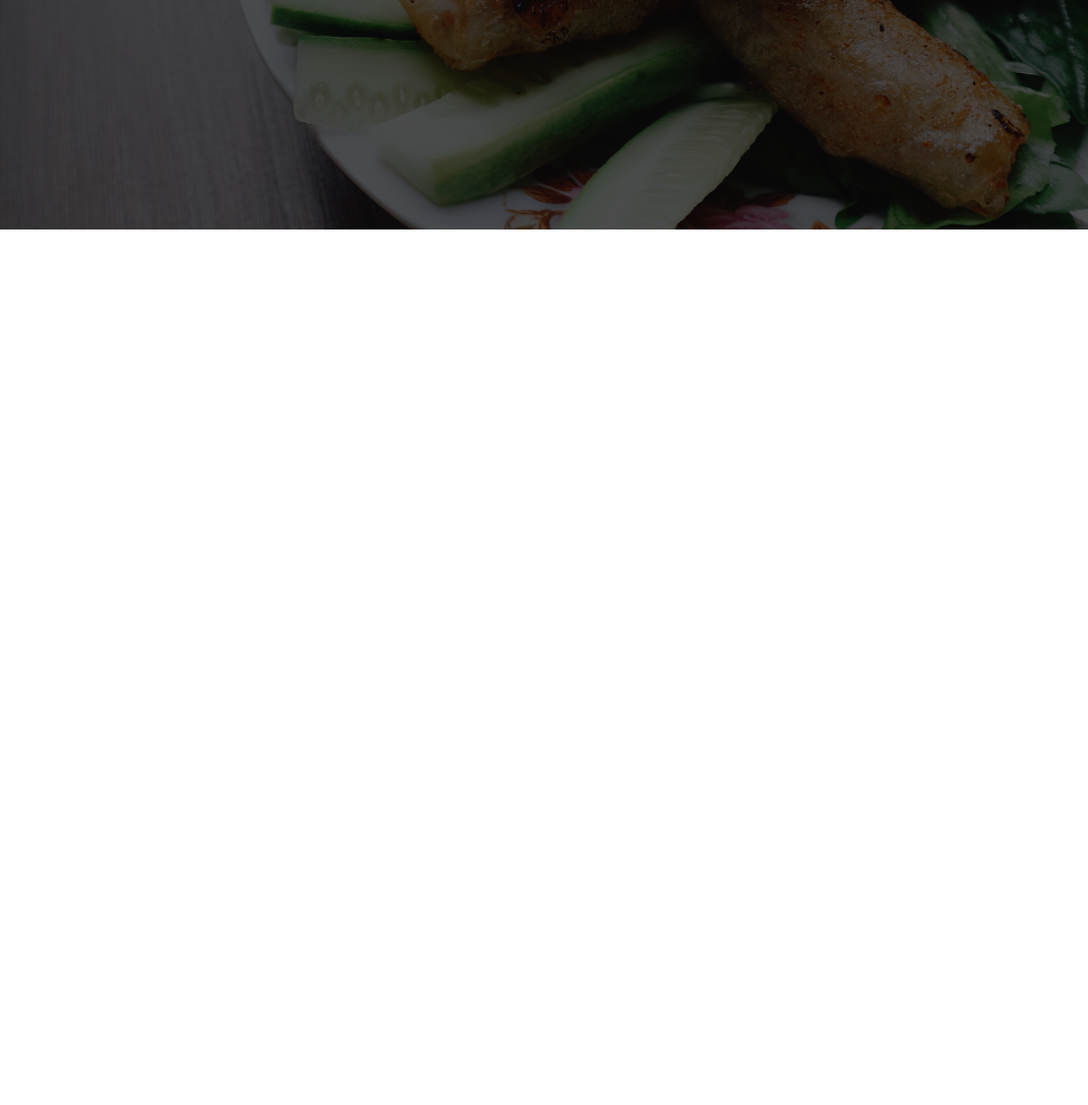
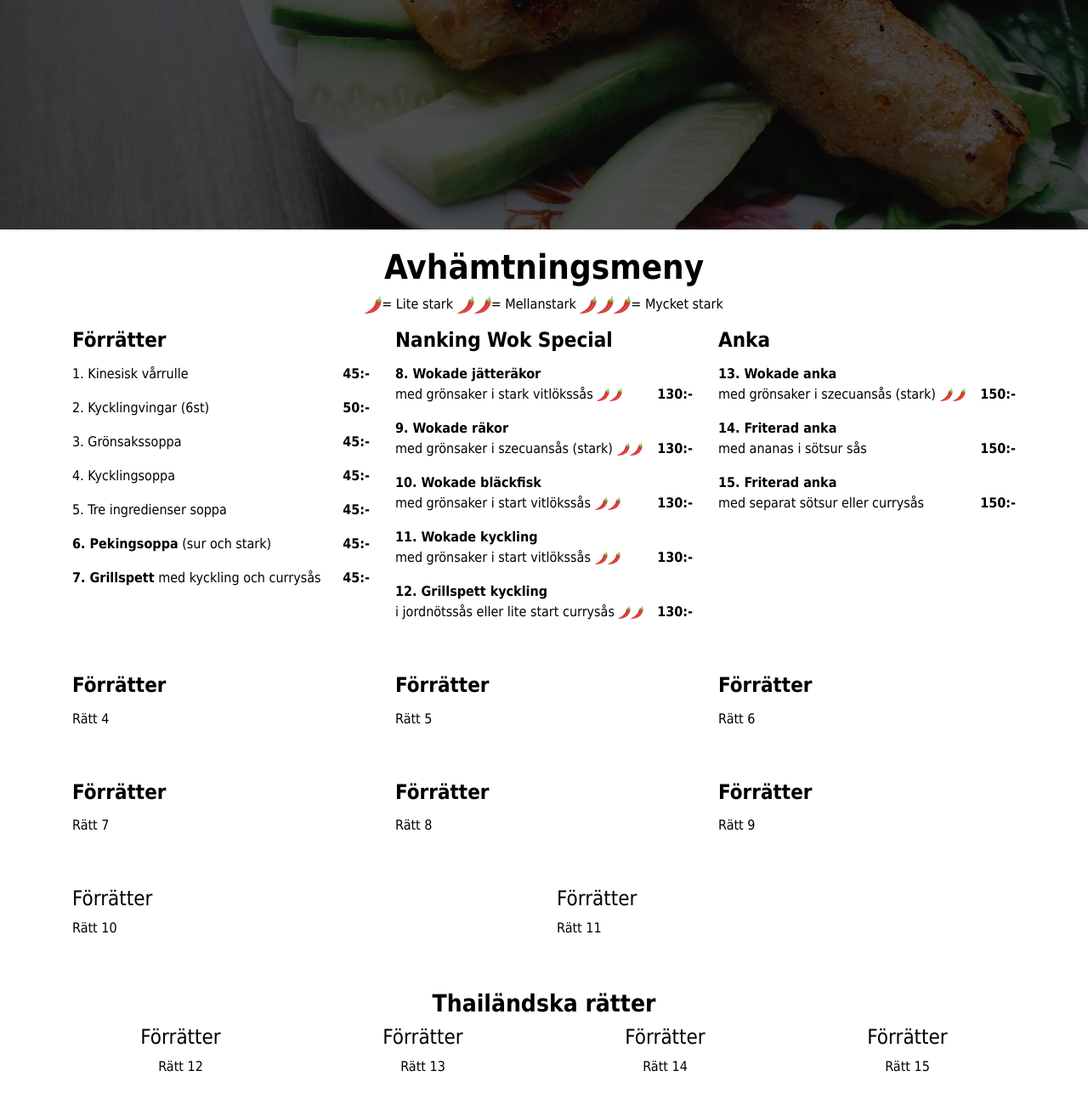
Before and after one commit to LieeN/Nanking, a plain HTML site: page index.html in a window 1280 px wide. Shown: the part 530-1830 px from the top of the page at 85% size. Before the commit the page ends 800 px from the top, so only its background shows below. Drawn offline with nearby package versions, Linux system fonts and the light colour scheme.

Commit message:
Added beginning of meny

```diff
--- a/css/style.css
+++ b/css/style.css
@@ -40,6 +40,7 @@ h1 {
 .main-nav li {
 	display: inline-block;
 	margin-left: 50px;
+
 }
 
 .main-nav li a {
@@ -88,3 +89,32 @@ h1 {
 	color: white;
 	transition: all 0.25s ease-in;
 }
+
+.meny {
+	color: black;
+}
+
+.container-fluid {
+	width: 1140px;
+	padding: 0;
+	margin-top: 20px;
+	color: black;
+}
+
+
+
+.title h3 {
+	font-weight: bolder;
+	font-size: 40px;
+	color: black;
+}
+
+.col-sm-4 h4 {
+	padding-bottom: 5px;
+	font-weight: bold;
+}
+
+
+.food-name {
+	font-weight: bold;
+}
--- a/index.html
+++ b/index.html
@@ -7,15 +7,18 @@
   		<meta name="NANKING" content="NANKING">
   		<title>Välkommen - NANKING</title>
 
-  		<link rel="stylesheet" href="./bootstrap-4.3.1-dist/css/bootstrap-theme.min.css">
-		<link rel="stylesheet" href="./bootstrap-4.3.1-dist/css/bootstrap.min.css">
-		<link href="./css/style.css" rel="stylesheet">
+  		<link href="./bootstrap-4.3.1-dist/css/bootstrap-theme.min.css" rel="stylesheet">
+		<link href="./bootstrap-4.3.1-dist/css/bootstrap.min.css" rel="stylesheet">
+		<link href="./css/style.css" rel="stylesheet" type="text/css">
+
+
 	</head>
 
 	<body>
 		<header>
 
-			<div class="row">
+			<div class="row justify-content-between">
+
 				<div class="logo">
 					<img src="./img/logo.jpg">
 				</div>
@@ -38,5 +41,126 @@
 			</div>
 		</header>
 
+		<section class="meny">
+			<div class="container-fluid">
+				<div class="title text-center">
+			  		<h3>Avhämtningsmeny</h3>
+			  		<p><img src="./img/chili.png" style="height: 20px; width: 20px;">= Lite stark <img src="./img/chili.png" style="height: 20px; width: 20px;"><img src="./img/chili.png" style="height: 20px; width: 20px;">= Mellanstark <img src="./img/chili.png" style="height: 20px; width: 20px;"><img src="./img/chili.png" style="height: 20px; width: 20px;"><img src="./img/chili.png" style="height: 20px; width: 20px;">= Mycket stark</p>
+
+			  	</div>
+			  <div class="row">
+			    <div class="col-sm-4">
+			    	<h4>Förrätter</h4>
+					<p>1. Kinesisk vårrulle <strong style="float: right"> 45:-</strong></p></p>
+					<p>2. Kycklingvingar (6st)<strong style="float: right"> 50:-</strong></p></p>
+					<p>3. Grönsakssoppa <strong style="float: right"> 45:-</strong></p></p>
+					<p>4. Kycklingsoppa <strong style="float: right"> 45:-</strong></p></p>
+					<p>5. Tre ingredienser soppa <strong style="float: right"> 45:-</strong></p></p>
+					<p><strong>6. Pekingsoppa</strong> (sur och stark)<strong style="float: right"> 45:-</strong></p>
+					<p><strong>7. Grillspett</strong> med kyckling och currysås<strong style="float: right"> 45:-</strong></p>
+				</div>
+
+				<div class="col-sm-4">
+					<h4>Nanking Wok Special</h4>
+					<p><strong>8. Wokade jätteräkor</strong><br>med grönsaker i stark vitlökssås <img src="./img/chili.png" style="height: 15px; width: 15px;"><img src="./img/chili.png" style="height: 15px; width: 15px;"><strong style="float: right"> 130:-</strong></p>
+					<p><strong>9. Wokade räkor</strong><br>med grönsaker i szecuansås (stark) <img src="./img/chili.png" style="height: 15px; width: 15px;"><img src="./img/chili.png" style="height: 15px; width: 15px;"><strong style="float: right"> 130:-</strong></p>
+					<p><strong>10. Wokade bläckfisk</strong><br>med grönsaker i start vitlökssås <img src="./img/chili.png" style="height: 15px; width: 15px;"><img src="./img/chili.png" style="height: 15px; width: 15px;"><strong style="float: right"> 130:-</strong></p>
+					<p><strong>11. Wokade kyckling</strong><br>med grönsaker i start vitlökssås <img src="./img/chili.png" style="height: 15px; width: 15px;"><img src="./img/chili.png" style="height: 15px; width: 15px;"><strong style="float: right"> 130:-</strong></p>
+					<p><strong>12. Grillspett kyckling</strong><br>i jordnötssås eller lite start currysås <img src="./img/chili.png" style="height: 15px; width: 15px;"><img src="./img/chili.png" style="height: 15px; width: 15px;"><strong style="float: right"> 130:-</strong></p>
+				</div>
+
+				<div class="col-sm-4">
+					<h4>Anka</h4>
+					<p><strong>13. Wokade anka</strong><br> med grönsaker i szecuansås (stark) <img src="./img/chili.png" style="height: 15px; width: 15px;"><img src="./img/chili.png" style="height: 15px; width: 15px;"><strong style="float: right"> 150:-</strong></p>
+					<p><strong>14. Friterad anka</strong><br>med ananas i sötsur sås <strong style="float: right"> 150:-</strong></p>
+					<p><strong>15. Friterad anka</strong><br>med separat sötsur eller currysås <strong style="float: right"> 150:-</strong></p>
+				</div>
+
+			  </div>
+			</div><br>
+
+			<div class="container-fluid bg-3">
+			  <div class="row">
+
+			    <div class="col-sm-4">
+			    	<h4>Förrätter</h4>
+					<p>Rätt 4</p>
+				</div>
+
+				<div class="col-sm-4">
+					<h4>Förrätter</h4>
+					<p>Rätt 5</p>
+				</div>
+
+				<div class="col-sm-4">
+					<h4>Förrätter</h4>
+					<p>Rätt 6</p>
+				</div>
+
+			  </div>
+			</div><br>
+
+			<div class="container-fluid bg-3">
+			  <div class="row">
+			    <div class="col-sm-4">
+			    	<h4>Förrätter</h4>
+					<p>Rätt 7</p>
+				</div>
+
+				<div class="col-sm-4">
+					<h4>Förrätter</h4>
+					<p>Rätt 8</p>
+				</div>
+
+				<div class="col-sm-4">
+					<h4>Förrätter</h4>
+					<p>Rätt 9</p>
+				</div>
+
+			  </div>
+			</div><br>
+
+			<div class="container-fluid bg-3">
+			  <div class="row">
+			    <div class="col-sm-6">
+			    	<h4>Förrätter</h4>
+					<p>Rätt 10</p>
+				</div>
+
+				<div class="col-sm-6">
+					<h4>Förrätter</h4>
+					<p>Rätt 11</p>
+				</div>
+
+			  </div>
+			</div><br>
+
+			<div class="container-fluid bg-3 text-center">
+			<h3><strong>Thailändska rätter</strong></h3>
+			  <div class="row">
+
+				<div class="col-sm-3">
+					<h4>Förrätter</h4>
+					<p>Rätt 12</p>
+				</div>
+
+			    <div class="col-sm-3">
+			    	<h4>Förrätter</h4>
+					<p>Rätt 13</p>
+				</div>
+
+				<div class="col-sm-3">
+					<h4>Förrätter</h4>
+					<p>Rätt 14</p>
+				</div>
+
+				<div class="col-sm-3">
+					<h4>Förrätter</h4>
+					<p>Rätt 15</p>
+				</div>
+
+			  </div>
+			</div><br>
+		</section>
 	</body>
 </html>
```
Also changed, not shown: bootstrap-4.3.1-dist/css/bootstrap.min.css, img/chili.png (added).
